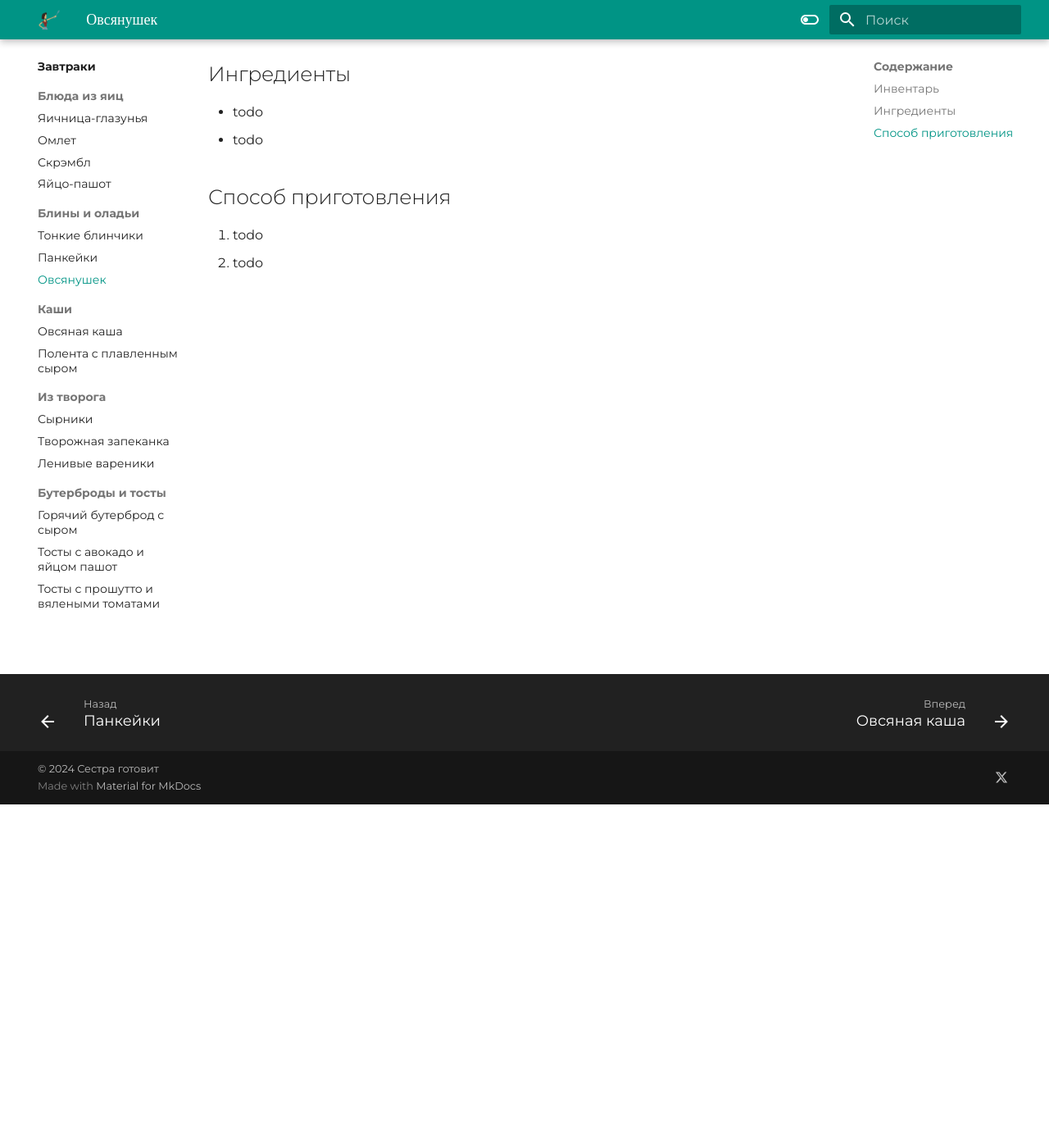
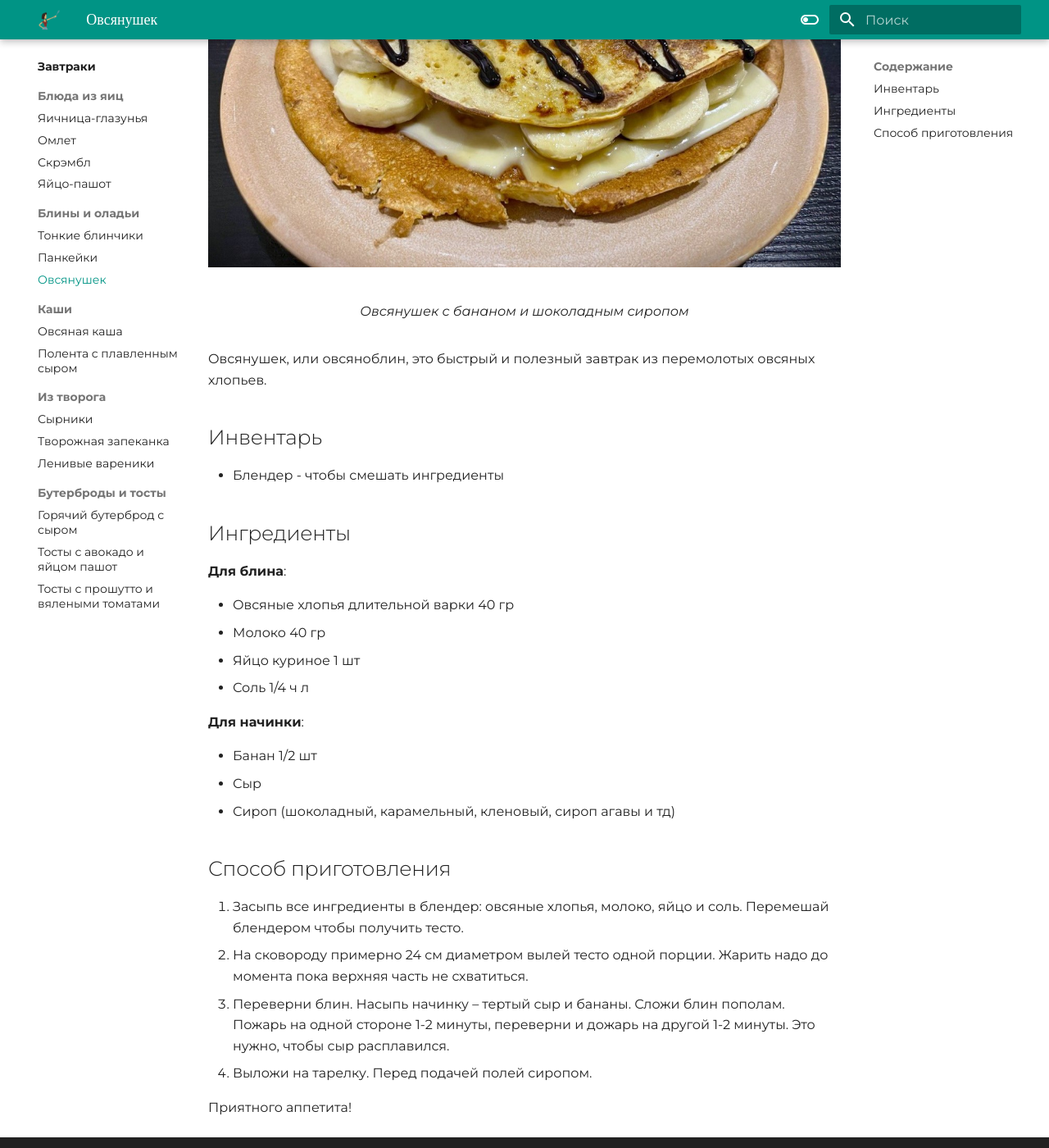
Before and after one commit to natakazakova/sister-cooking, an MkDocs documentation site: the page built from docs/breakfast/ovsyanushek.md, in a window 1280 px wide and 1400 px high, scrolled down 419 px. Shown: the whole window at 82% size. Built offline with MkDocs 1.6.1 and Material for MkDocs 9.7.7, drawn with Linux system fonts in a browser that asks for light colours; some of the changed text lies outside the part shown.

Commit message:
add receipes

```diff
--- a/docs/breakfast/ovsyanushek.md
+++ b/docs/breakfast/ovsyanushek.md
@@ -1,24 +1,43 @@
 ---
 tags:
   - 15 минут
-  - На двоих
+  - На одного
   - Блендер
 description:
 ---
 # Овсянушек
 
-Описание рецепта
+<figure markdown="span">
+  ![Овсянушек с бананом и шоколадным сиропом](images/ovsyanushek.jpg)
+  <figcaption>Овсянушек с бананом и шоколадным сиропом</figcaption>
+</figure>
+
+Овсянушек, или овсяноблин, это быстрый и полезный завтрак из перемолотых овсяных хлопьев.
 
 ## Инвентарь
 
-- todo
+- Блендер - чтобы смешать ингредиенты
 
 ## Ингредиенты
 
-- todo
-- todo
+**Для блина**:
+
+- Овсяные хлопья длительной варки 40 гр
+- Молоко 40 гр
+- Яйцо куриное 1 шт
+- Соль 1/4 ч л
+
+**Для начинки**:
+
+- Банан 1/2 шт
+- Сыр
+- Сироп (шоколадный, карамельный, кленовый, сироп агавы и тд)
 
 ## Способ приготовления
 
-1. todo
-1. todo
+1. Засыпь все ингредиенты в блендер: овсяные хлопья, молоко, яйцо и соль. Перемешай блендером чтобы получить тесто.
+1. На сковороду примерно 24 см диаметром вылей тесто одной порции. Жарить надо до момента пока верхняя часть не схватиться.
+1. Переверни блин. Насыпь начинку -- тертый сыр и бананы. Сложи блин пополам. Пожарь на одной стороне 1-2 минуты, переверни и дожарь на другой 1-2 минуты. Это нужно, чтобы сыр расплавился.
+1. Выложи на тарелку. Перед подачей полей сиропом.
+
+Приятного аппетита!
```
Also changed, not shown: docs/breakfast/cheese-toast.md (+1 -1 lines), docs/breakfast/lenivye-vareniki.md (+1 -1 lines), docs/breakfast/syrniki.md (+6 -1 lines), docs/main-course/pizza.md (+26 -0 lines), docs/breakfast/images/ovsyanushek.jpg (added), docs/breakfast/images/syrniki.jpg (added), docs/breakfast/images/toast-pashot.jpg, docs/main-course/images/funchoza-and-chicken.jpg (added), docs/main-course/images/hachapuri.jpg (added), docs/main-course/images/pizza.jpg (added).
